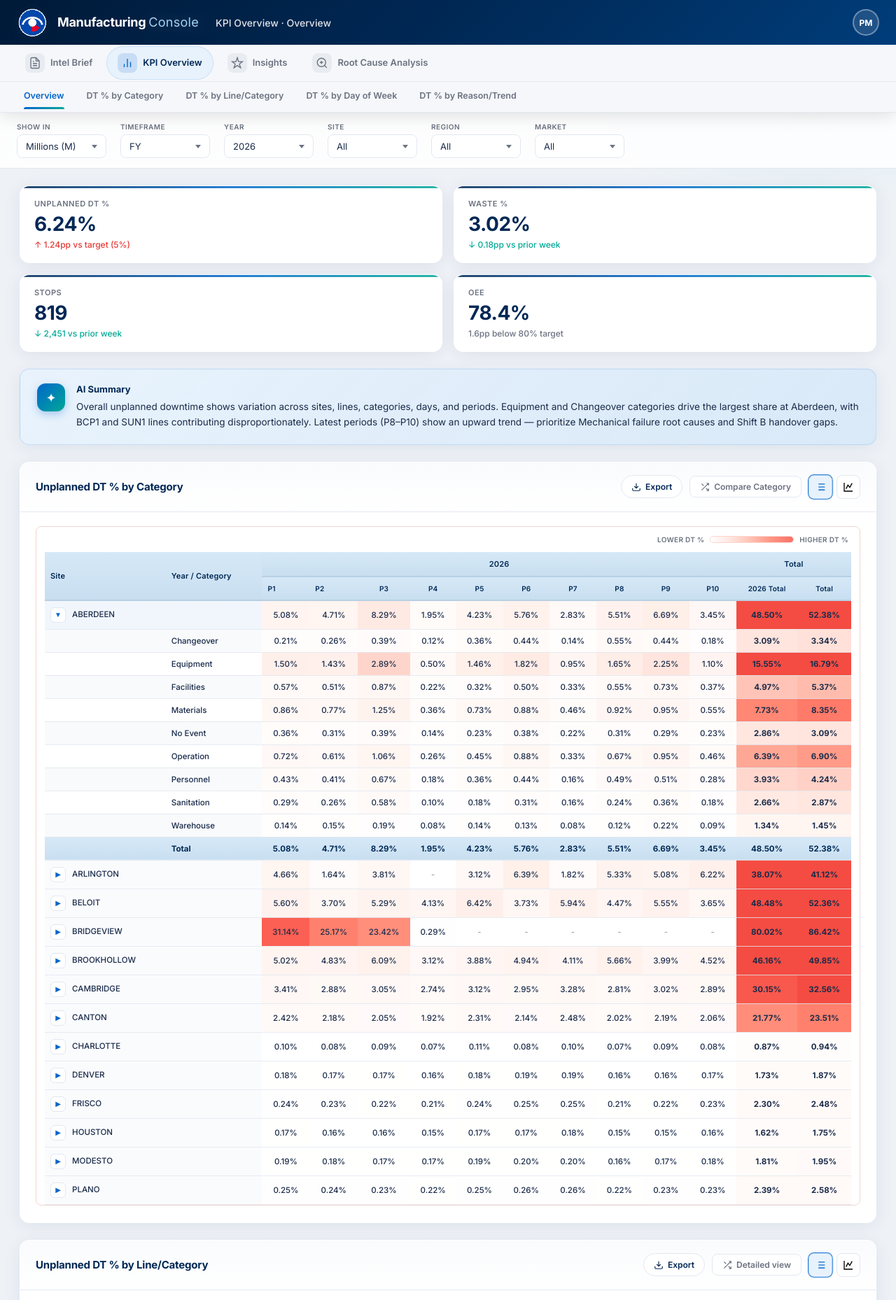
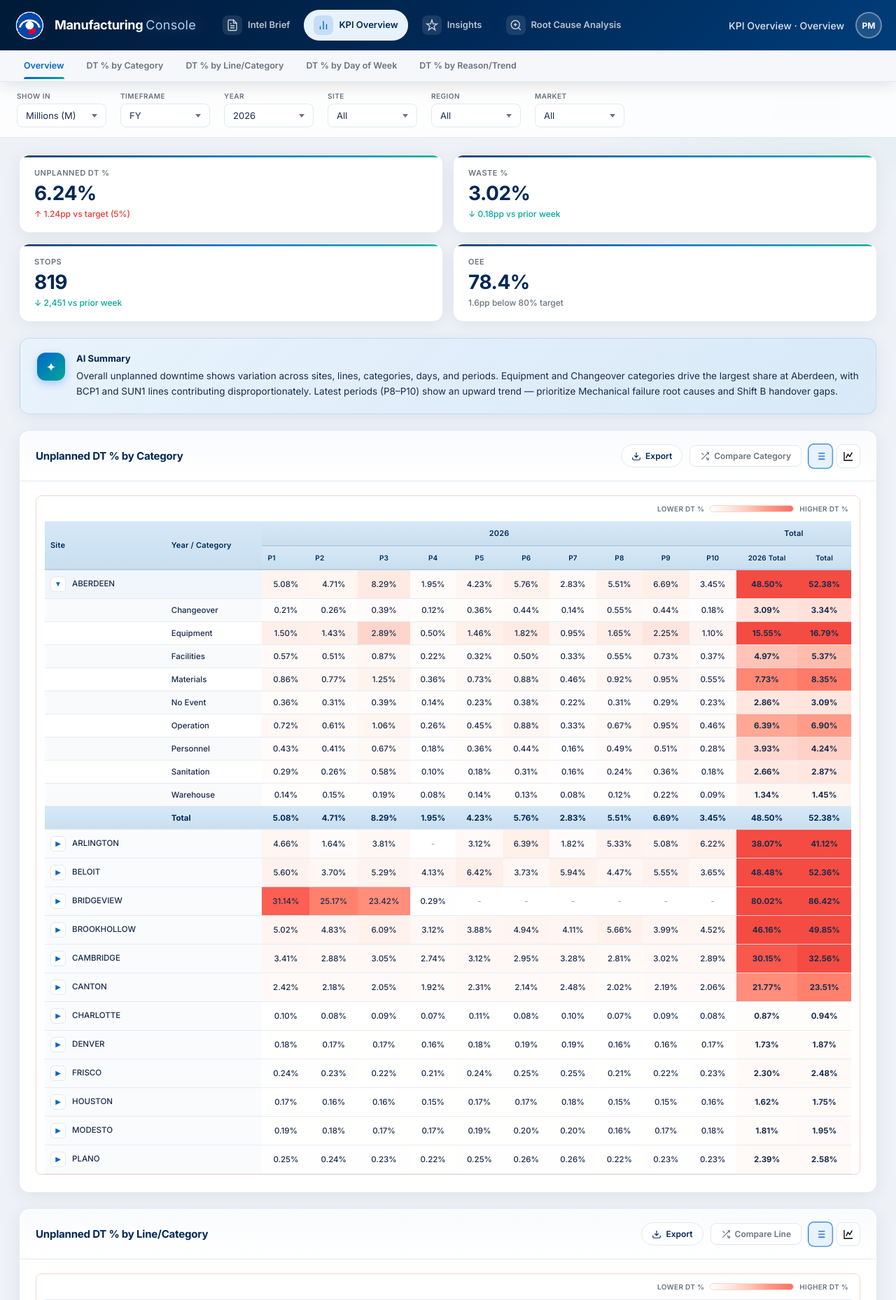
Before and after one commit to Nitz1611/SC-Manufacturing, a Flask app: page / in a window 1280 px wide. Shown: the top 1858 px of the page at 70% size. Run offline with Flask 3, Linux system fonts and the light colour scheme.

Commit message:
Move primary tabs into navy header; fix compare button labels by view
- Place Intel Brief/KPI Overview/Insights/RCA tabs inside the dark top banner
- KPI sub-tabs remain on the light secondary row below the header
- Show Compare Category or Compare Line on table view; Detailed view on chart view
- Disable compare mode when chart visual is active

Co-authored-by: Nitz1611 <Nitz1611@users.noreply.github.com>

```diff
--- a/static/css/console.css
+++ b/static/css/console.css
@@ -13,10 +13,9 @@
   --border: #e2e8f0;
   --bg: #eef2f7;
   --white: #ffffff;
-  --header-brand-h: 64px;
-  --top-nav-primary-h: 52px;
+  --header-brand-h: 72px;
   --top-nav-secondary-h: 44px;
-  --header-h: calc(var(--header-brand-h) + var(--top-nav-primary-h));
+  --header-h: var(--header-brand-h);
   --banner-nav-bg: #f5f7fa;
   --radius: 14px;
   --radius-sm: 10px;
@@ -58,16 +57,16 @@ body {
 }
 
 .app-banner.has-subnav {
-  --header-h: calc(var(--header-brand-h) + var(--top-nav-primary-h) + var(--top-nav-secondary-h));
+  --header-h: calc(var(--header-brand-h) + var(--top-nav-secondary-h));
 }
 
 .app-header {
   background: linear-gradient(135deg, var(--navy-dark) 0%, var(--navy) 50%, var(--navy-light) 100%);
-  height: var(--header-brand-h);
+  min-height: var(--header-brand-h);
   display: flex;
   align-items: center;
-  padding: 0 24px;
-  gap: 24px;
+  padding: 0 20px;
+  gap: 16px;
 }
 
 .header-brand {
@@ -122,10 +121,11 @@ body {
 }
 
 .header-context {
-  flex: 1;
+  flex-shrink: 0;
   min-width: 0;
   display: flex;
   align-items: center;
+  margin-left: auto;
 }
 
 .context-value {
@@ -219,51 +219,50 @@ body {
   z-index: 1;
 }
 
-/* ── TOP NAVIGATION (inside banner) ── */
+/* ── TOP NAVIGATION ── */
 .banner-nav {
   background: var(--banner-nav-bg);
   border-bottom: 1px solid var(--border);
 }
 
-.top-nav-primary,
+.app-header .top-nav-primary {
+  flex: 1;
+  min-width: 0;
+  display: flex;
+  align-items: center;
+  gap: 6px;
+  padding: 0 8px;
+  overflow-x: auto;
+  scrollbar-width: none;
+}
+
+.app-header .top-nav-primary::-webkit-scrollbar { display: none; }
+
 .top-nav-secondary {
-  display: flex;
-  align-items: stretch;
+  display: none;
+  min-height: var(--top-nav-secondary-h);
+  align-items: center;
   gap: 4px;
   padding: 0 20px;
   overflow-x: auto;
   scrollbar-width: none;
 }
 
-.top-nav-primary::-webkit-scrollbar,
 .top-nav-secondary::-webkit-scrollbar { display: none; }
-
-.top-nav-primary {
-  min-height: var(--top-nav-primary-h);
-  align-items: center;
-}
-
-.top-nav-secondary {
-  display: none;
-  min-height: var(--top-nav-secondary-h);
-  align-items: center;
-  border-top: 1px solid rgba(0, 40, 85, 0.06);
-  padding-bottom: 2px;
-}
 
 .top-nav-secondary.visible {
   display: flex;
 }
 
-.top-nav-item {
+.app-header .top-nav-item {
   display: inline-flex;
   align-items: center;
   gap: 8px;
-  padding: 10px 16px;
+  padding: 8px 14px;
   border: none;
   border-radius: 999px;
   background: transparent;
-  color: var(--text-muted);
+  color: rgba(255, 255, 255, 0.72);
   font-family: inherit;
   font-size: 13px;
   font-weight: 600;
@@ -273,37 +272,37 @@ body {
   flex-shrink: 0;
 }
 
-.top-nav-item:hover {
-  color: var(--navy);
-  background: rgba(0, 102, 204, 0.06);
+.app-header .top-nav-item:hover {
+  color: #ffffff;
+  background: rgba(255, 255, 255, 0.1);
 }
 
-.top-nav-item.active {
+.app-header .top-nav-item.active {
   color: var(--navy);
-  background: var(--blue-soft);
-  box-shadow: inset 0 0 0 1px rgba(0, 102, 204, 0.12);
+  background: #e8f2fc;
+  box-shadow: inset 0 0 0 1px rgba(255, 255, 255, 0.25);
 }
 
-.top-nav-icon {
+.app-header .top-nav-icon {
   width: 28px;
   height: 28px;
   border-radius: 8px;
-  background: rgba(0, 40, 85, 0.05);
+  background: rgba(255, 255, 255, 0.1);
   display: inline-flex;
   align-items: center;
   justify-content: center;
   flex-shrink: 0;
 }
 
-.top-nav-item.active .top-nav-icon {
+.app-header .top-nav-item.active .top-nav-icon {
   background: rgba(0, 102, 204, 0.14);
 }
 
-.top-nav-icon svg {
-  stroke: var(--text-muted);
+.app-header .top-nav-icon svg {
+  stroke: rgba(255, 255, 255, 0.78);
 }
 
-.top-nav-item.active .top-nav-icon svg {
+.app-header .top-nav-item.active .top-nav-icon svg {
   stroke: var(--blue-accent);
 }
 
@@ -1316,21 +1315,21 @@ body {
 @media (max-width: 960px) {
   .header-context { display: none; }
 
-  .top-nav-primary,
+  .app-header .top-nav-primary,
   .top-nav-secondary {
     padding: 0 12px;
   }
 
-  .top-nav-item {
-    padding: 8px 12px;
+  .app-header .top-nav-item {
+    padding: 8px 10px;
     font-size: 12px;
   }
 
-  .top-nav-label {
+  .app-header .top-nav-label {
     display: none;
   }
 
-  .top-nav-item.active .top-nav-label {
+  .app-header .top-nav-item.active .top-nav-label {
     display: inline;
   }
 
--- a/static/js/console.js
+++ b/static/js/console.js
@@ -145,6 +145,7 @@
     expandedLineSites: { ABERDEEN: true },
     topSitesCount: 5,
     lineTrendFilter: 'all',
+    cardViews: { category: 'table', line: 'table' },
   };
 
   document.addEventListener('DOMContentLoaded', () => {
@@ -411,6 +412,10 @@
 
   function toggleCompareMode(btn) {
     const cardId = btn.dataset.compareCard || 'category';
+    const cardToggleId = btn.dataset.cardId;
+    const view = cardToggleId ? (state.cardViews[cardToggleId] || 'table') : 'table';
+    if (view === 'chart') return;
+
     const wasActive = btn.classList.contains('active');
 
     document.querySelectorAll('.compare-btn-card').forEach(b => b.classList.remove('active'));
@@ -434,8 +439,8 @@
     if (!cardBody) return;
     const hint = document.createElement('div');
     hint.className = 'compare-hint';
-    hint.textContent = cardId === 'line'
-      ? 'Select a line to open the detailed view across sites.'
+    hint.textContent = cardId === 'line' || cardId === 'line-tab'
+      ? 'Select a line to compare across sites.'
       : 'Select a category to compare across sites.';
     const tableView = cardBody.querySelector('.category-table-view, .panel-overlay-host');
     if (tableView) cardBody.insertBefore(hint, tableView);
@@ -1052,7 +1057,7 @@
           </div>
           <div class="card-header-actions">
             ${exportBtnHTML('line-export-btn')}
-            ${compareButtonHTML('line', 'line')}
+            ${compareButtonHTML('line-tab', 'line', 'table')}
           </div>
         </div>
       </div>
@@ -1197,21 +1202,51 @@
     refreshAllTables();
   }
 
-  function compareButtonHTML(cardId, compareType = 'category') {
-    const label = compareType === 'line' ? 'Detailed view' : 'Compare Category';
-    const title = compareType === 'line'
-      ? 'Open detailed line view across sites'
-      : 'Compare category across sites';
+  function getCompareLabel(compareType, view = 'table') {
+    if (view === 'chart') return 'Detailed view';
+    return compareType === 'line' ? 'Compare Line' : 'Compare Category';
+  }
+
+  function compareButtonId(cardId) {
+    if (cardId === 'heatmap') return 'compare-btn-heatmap';
+    if (cardId === 'line-tab') return 'compare-btn-line-tab';
+    return `compare-btn-${cardId}`;
+  }
+
+  function compareButtonHTML(cardId, compareType = 'category', view = 'table') {
+    const label = getCompareLabel(compareType, view);
+    const btnId = compareButtonId(cardId);
     const cardAttr = compareType === 'line' ? 'line' : cardId === 'heatmap' ? 'heatmap' : 'category';
-    return `<button type="button" class="compare-btn-card" data-compare-card="${cardAttr}" title="${title}">
+    const title = view === 'chart'
+      ? 'Click chart bars for a detailed view'
+      : compareType === 'line'
+        ? 'Compare line across sites'
+        : 'Compare category across sites';
+    return `<button type="button" class="compare-btn-card" id="${btnId}" data-compare-card="${cardAttr}" data-compare-type="${compareType}" data-card-id="${cardId}" title="${title}">
         <svg width="14" height="14" viewBox="0 0 24 24" fill="none" stroke="currentColor" stroke-width="2"><path d="M16 3h5v5M4 20L21 3M21 16v5h-5M15 15l6 6M4 4l5 5"/></svg>
-        ${label}
+        <span class="compare-btn-label">${label}</span>
       </button>`;
+  }
+
+  function updateCompareButtonLabel(cardId) {
+    const btn = document.getElementById(compareButtonId(cardId));
+    if (!btn) return;
+    const compareType = btn.dataset.compareType || 'category';
+    const view = state.cardViews[cardId] || 'table';
+    const label = getCompareLabel(compareType, view);
+    const labelEl = btn.querySelector('.compare-btn-label');
+    if (labelEl) labelEl.textContent = label;
+    btn.title = view === 'chart'
+      ? 'Click chart bars for a detailed view'
+      : compareType === 'line'
+        ? 'Compare line across sites'
+        : 'Compare category across sites';
   }
 
   function categoryCardActions(cardId, includeToggle, exportId = null, compareType = 'category') {
     const exportBtn = exportId ? exportBtnHTML(exportId) : '';
-    const compareBtn = compareButtonHTML(cardId, compareType);
+    const view = includeToggle ? (state.cardViews[cardId] || 'table') : 'table';
+    const compareBtn = compareButtonHTML(cardId, compareType, view);
     const toggle = includeToggle ? `<div class="view-toggle">
         <button type="button" class="view-toggle-btn active" data-view="table" data-card="${cardId}" title="Table"><svg width="16" height="16" viewBox="0 0 24 24" fill="none" stroke="currentColor" stroke-width="2"><path d="M8 6h13M8 12h13M8 18h13M3 6h.01M3 12h.01M3 18h.01"/></svg></button>
         <button type="button" class="view-toggle-btn" data-view="chart" data-card="${cardId}" title="Chart"><svg width="16" height="16" viewBox="0 0 24 24" fill="none" stroke="currentColor" stroke-width="2"><path d="M3 3v18h18M7 16l4-8 4 5 5-9"/></svg></button>
@@ -1314,6 +1349,14 @@
 
   function toggleCardView(cardId, view) {
     closeInlinePanel();
+    state.cardViews[cardId] = view;
+    updateCompareButtonLabel(cardId);
+    if (view === 'chart') {
+      state.compareMode = false;
+      state.compareContext = null;
+      document.querySelectorAll('.compare-btn-card.active').forEach(b => b.classList.remove('active'));
+      document.querySelectorAll('.compare-hint').forEach(h => h.remove());
+    }
     document.querySelectorAll(`.view-toggle-btn[data-card="${cardId}"]`).forEach(b => {
       b.classList.toggle('active', b.dataset.view === view);
     });
--- a/templates/index.html
+++ b/templates/index.html
@@ -29,6 +29,8 @@
         </h1>
       </div>
 
+      <nav class="top-nav-primary" id="top-nav-primary" role="tablist" aria-label="Main sections"></nav>
+
       <div class="header-context" id="header-context">
         <span class="context-value" id="context-breadcrumb">KPI Overview · Overview</span>
       </div>
@@ -38,8 +40,7 @@
       </div>
     </header>
 
-    <div class="banner-nav" aria-label="Application navigation">
-      <nav class="top-nav-primary" id="top-nav-primary" role="tablist" aria-label="Main sections"></nav>
+    <div class="banner-nav" aria-label="KPI navigation">
       <nav class="top-nav-secondary" id="top-nav-secondary" role="tablist" aria-label="KPI views"></nav>
     </div>
   </div>
```
